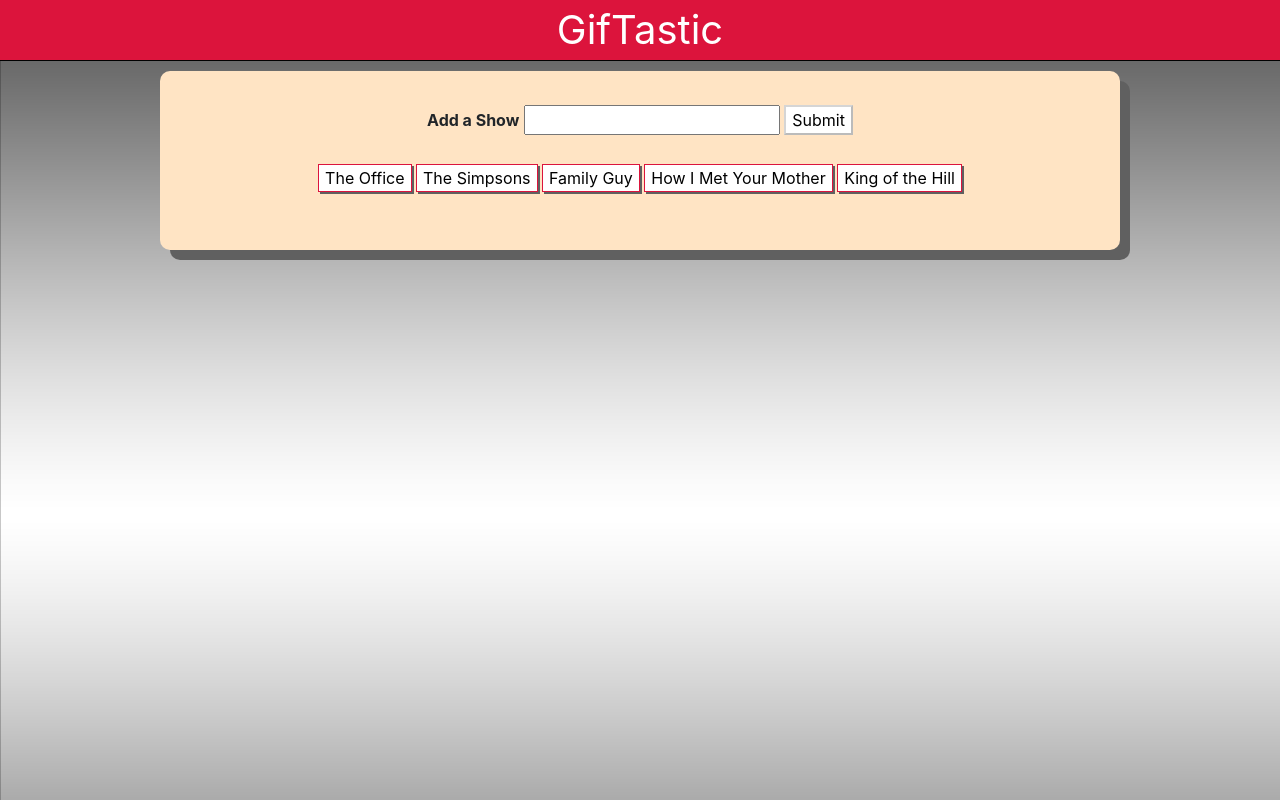
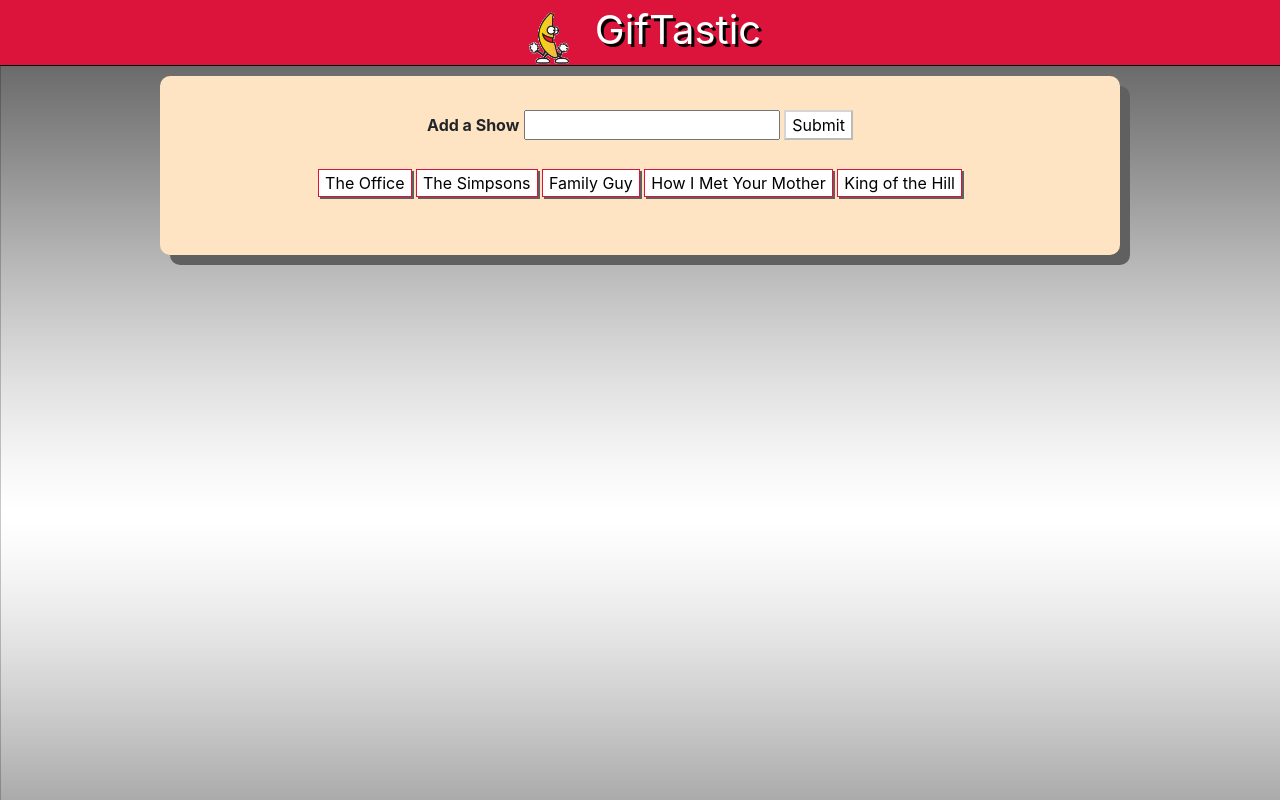
Before and after one commit to mVang92/GifTastic, a plain HTML site: page index.html in a window 1280 px wide. Drawn offline with nearby package versions, Linux system fonts and the light colour scheme.

Commit message:
PBJ Time gif added to header

```diff
--- a/assets/css/style.css
+++ b/assets/css/style.css
@@ -1,8 +1,10 @@
-/* body {
-    background-image: url("assets/images/background.png");
-    background-repeat: no-repeat;
-    background-attachment: fixed;
+/* div {
+    border: 1px solid red;
 } */
+
+#welcomeGif {
+    height: 64px;
+}
 
 header {
     background-color: crimson;
@@ -11,6 +13,7 @@ header {
     text-align: center;
     font-size: 40px;
     margin-bottom: 10px;
+    text-shadow: 3px 3px black;
 }
 
 #container {
@@ -35,7 +38,7 @@ button {
 button, #submit {
     background-color: white;
     color: black;
-    transition-duration: 0.2s;
+    transition-duration: 0.3s;
     cursor: pointer;
 
 }
--- a/assets/javascript/app.js
+++ b/assets/javascript/app.js
@@ -44,17 +44,17 @@ $(document).ready(function(){
         mButton.addClass("showGif");
         mButton.attr("data-name", topics[i]).text(topics[i]);
         $("#movieButton").append(" ", mButton);
-        renderButtons();
         // console.log(topics);
         $("#showLength").val("");
         // Disables the submit button when clicked
         $(this).prop("disabled", true);
+        renderButtons();
     })
 
     // This function contains our Ajax and API code
     function generateGif(){
-    // When the user clicks on a button, the page should grab 10 static,
-    // non-animated gif images from the GIPHY API and place them on the page.
+        // When the user clicks on a button, the page should grab 10 static,
+        // non-animated gif images from the GIPHY API and place them on the page.
         $(".showGif").on("click", function(){
             // This variable stores the data-name attribute (just the name of the button)
             // of the image that has been clicked (hence "this")
@@ -78,11 +78,13 @@ $(document).ready(function(){
                 for (n = 0; n < results.length; n++) {
                     // Make an image tag with jQuery and store it in a variable named image.
                     var image = $("<img>");
-                    // Set the image's src to results[i]'s fixed_height.url.
+                    // Set the image's src to results[n]'s fixed_height_still.url.
                     image.attr("src", results[n].images.fixed_height_still.url);
-                    // image.attr("data-still", results[n].images.fixed_height_still.url);
+                    // Create an attribute data-state and set it to still
                     image.attr("data-state", "still");
+                    // Create an attribute data-still and set it to the still image
                     image.attr("data-still", results[n].images.fixed_height_still.url);
+                    // Create a final attribute data-animate, set it to the fixed_height
                     image.attr("data-animate", results[n].images.fixed_height.url);
                     // Prepend the showDiv variable to the element with an id of gifs.
                     $("#gifs").prepend(image);
--- a/index.html
+++ b/index.html
@@ -11,7 +11,7 @@
 
     <body background="assets/images/background.png" style="background-repeat:no-repeat; background-attachment:fixed;">
         <header>
-            GifTastic
+            <img id="welcomeGif" src="assets/images/pbjTime.gif" title="Peanut Butter Jelly Time"/> GifTastic
         </header>
         <div id="container">
             <div class="row">
```
Also changed, not shown: assets/images/pbjTime.gif (added).
